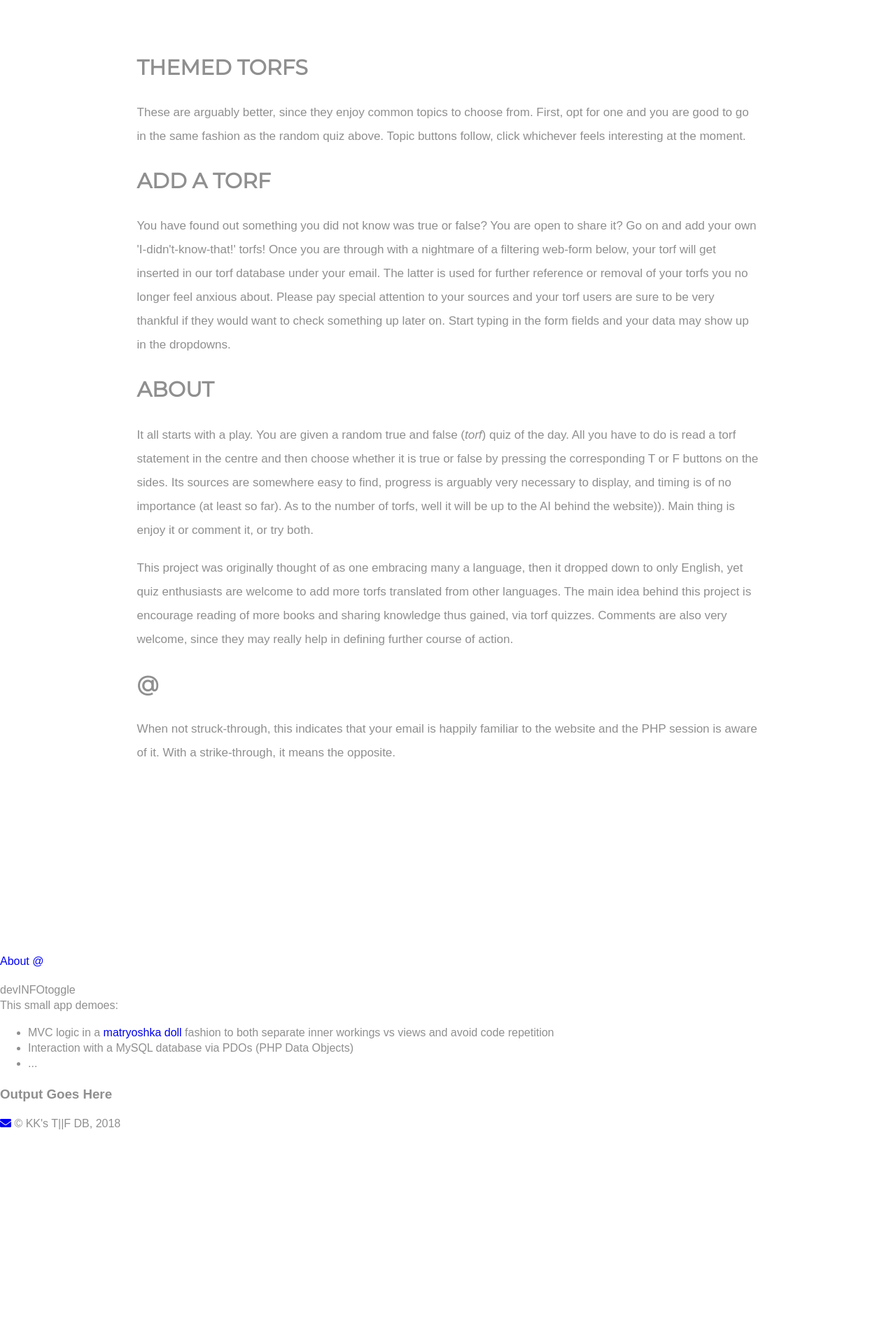
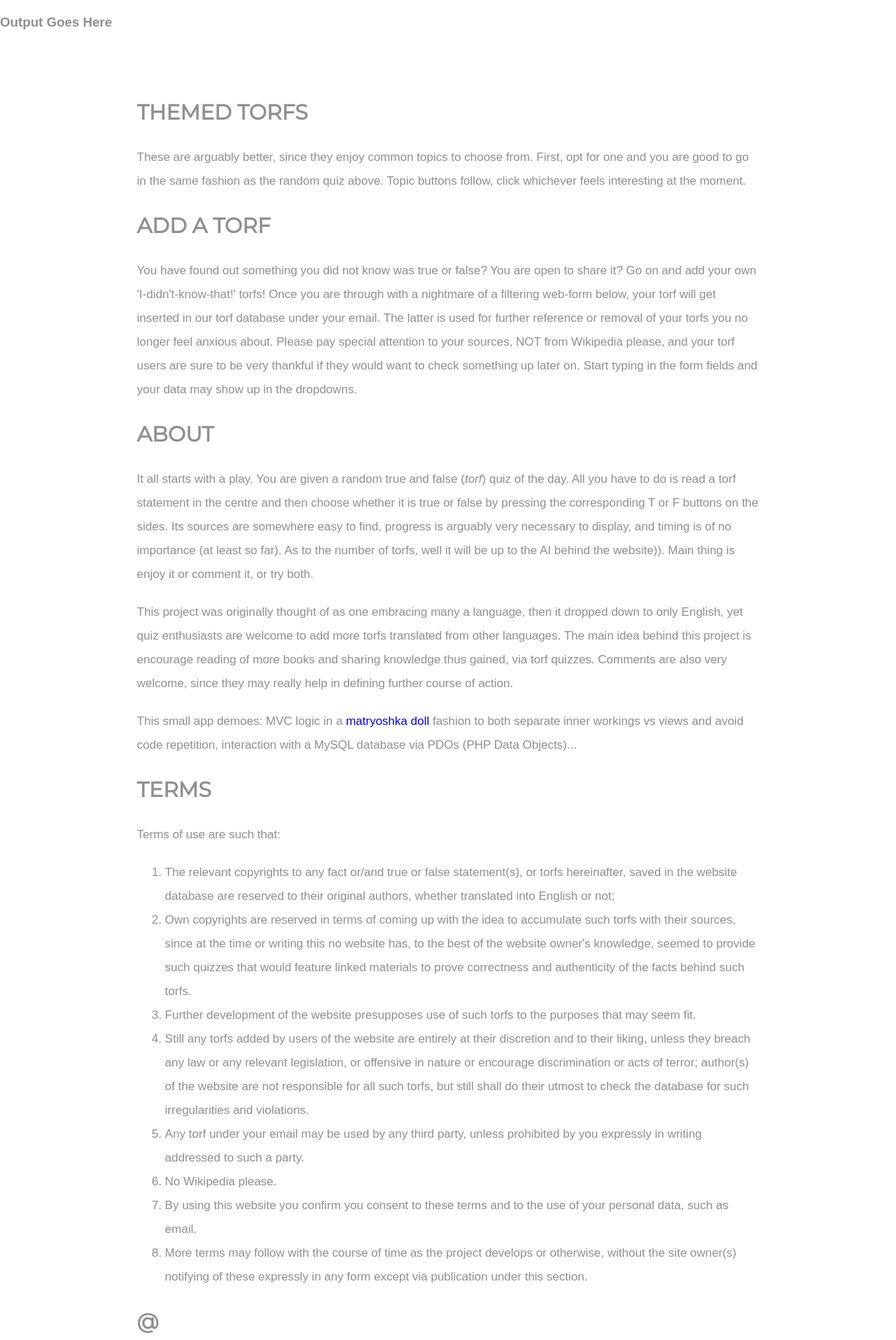
Before and after one commit to kirkoov/trueorfalse, a PHP site: page /templates/layout.php in a window 1280 px wide. Shown: the part 500-2415 px from the top of the page at 70% size. Before the commit the page ends 2114 px from the top, so only its background shows below. Run offline with PHP 8.4, Linux system fonts and the light colour scheme; the template is opened without the code that fills it, so the values that code supplies are empty; some libraries are stand-ins or nearby versions; some web fonts are replaced.

Commit message:
Added some text that may serve as foundation for details

```diff
--- a/public/css/custom.css
+++ b/public/css/custom.css
@@ -156,7 +156,7 @@ h1 {
   font-family: "Montserrat", sans-serif;
 }
 
-p {
+p, ol {
   margin-bottom: 20px;
   font-size: 17px;
   line-height: 2;
@@ -220,141 +220,7 @@ p {
   }
 }
 
-/*body {
-  padding: 10px;
-  color: black;
-}
 
-h3, label, #intro, .subscript, footer {
-
-  color: #839192;
-  -moz-hyphens: auto;
-  -webkit-hyphens: auto;
-  -ms-hyphens: auto;
-}
-
-h1 {
-
-  font-size: ;
-  font-weight: bold;
-}
-
-a {
-  text-decoration: none;
-  color: inherit;
-}
-
-#signin-email {
-  text-decoration: line-through;
-}
-
-#navbar {
-  font-family: 'Amatic SC', cursive;
-  font-size: 1.7em;
-}
-
-.topnav {
-  overflow: hidden;
-}
-
-.topnav a {
-  list-style-type: none;
-  margin: 0;
-  padding: 0;
-  float: left;
-  display: block;
-  text-align: center;
-  padding: 14px 16px;
-}
-
-.topnav a:hover {
-  border-radius: 3px;
-  background-color: #cccccc;
-  color: white;
-  cursor: pointer;
-}
-
-form {
-  border: 1px solid;
-  border-radius: 3px;
-  padding: 10px 7px 10px 4px;
-}
-
-form > input {
-  margin-left:4px;
-  padding-left:5px;
-  height: 35px;
-  border: 1px solid silver;
-  border-radius: 3px;
-}
-
-label {
-  font-size: larger;
-  display: block;
-  margin: 5px;
-  color: grey;
-}
-
-header, #welcome {
-  text-align: center;
-}
-
-#intro {
-  color: black;
-}
-
-.button {
-  text-align: center;
-  outline: none;
-  border: none;
-  box-shadow: 0 3px #999;
-  border-radius: 3px;
-  font-family: 'Amatic SC', cursive;
-  font-size: 1.7em;
-  vertical-align: middle;
-}
-
-.button:hover {
-  background-color: #cccccc;
-  color: white;
-  cursor: pointer;
-}
-
-.button:active {
-  background-color: #cccccc;
-  box-shadow: 0 2px #666;
-  transform: translateY(1px);
-}
-
-.button:disabled {
-  cursor: not-allowed;
-}
-
-label > input {
-  line-height: 30px;
-}
-
-label > * {
-  display: block;
-  width: 99.3%;
-}
-
-
-#info {
-  cursor: pointer;
-  float: right;
-}
-
-#intro {
-  display: none;
-}
-
-.subscript {
-  font-size: small;
-  font-weight: bold;
-  vertical-align: bottom;
-}
-*/
 .no-js {
 /* This CSS code will only show up if JS is disabled. */
   background-color: lightgray;
--- a/templates/layout.php
+++ b/templates/layout.php
@@ -37,7 +37,9 @@
             <li><a href=".sec02">themed torfs</a></li>
             <li><a href=".sec03">add a torf</a></li>
             <li><a href=".sec04">about</a></li>
-            <li><a href=".sec05">@</a></li>
+            <li><a href=".sec05">terms</a></li>
+            <li><a href=".sec06">@</a></li>
+
 
           </ul>
         </nav>
@@ -48,44 +50,37 @@
       <h1><span>welcome to kk's</span><br>true||false</h1>
     </div>
 
+    <main>
+      <h3>Output Goes Here</h3>
+      <?=$output?>
+    </main>
+
     <div class="row content">
       <!-- <h1 class="sec01">?</h1>
       <p></p> -->
       <h1 class="sec02">themed torfs</h1>
       <p>These are arguably better, since they enjoy common topics to choose from. First, opt for one and you are good to go in the same fashion as the random quiz above. Topic buttons follow, click whichever feels interesting at the moment.</p>
       <h1 class="sec03">add a torf</h1>
-      <p>You have found out something you did not know was true or false? You are open to share it? Go on and add your own 'I-didn't-know-that!' torfs! Once you are through with a nightmare of a filtering web-form below, your torf will get inserted in our torf database under your email. The latter is used for further reference or removal of your torfs you no longer feel anxious about. Please pay special attention to your sources and your torf users are sure to be very thankful if they would want to check something up later on. Start typing in the form fields and your data may show up in the dropdowns.</p>
+      <p>You have found out something you did not know was true or false? You are open to share it? Go on and add your own 'I-didn't-know-that!' torfs! Once you are through with a nightmare of a filtering web-form below, your torf will get inserted in our torf database under your email. The latter is used for further reference or removal of your torfs you no longer feel anxious about. Please pay special attention to your sources, NOT from Wikipedia please, and your torf users are sure to be very thankful if they would want to check something up later on. Start typing in the form fields and your data may show up in the dropdowns.</p>
       <h1 class="sec04">about</h1>
       <p>It all starts with a play. You are given a random true and false (<i>torf</i>) quiz of the day. All you have to do is read a torf statement in the centre and then choose whether it is true or false by pressing the corresponding T or F buttons on the sides. Its sources are somewhere easy to find, progress is arguably very necessary to display, and timing is of no importance (at least so far). As to the number of torfs, well it will be up to the AI behind the website)). Main thing is enjoy it or comment it, or try both.</p>
       <p>This project was originally thought of as one embracing many a language, then it dropped down to only English, yet quiz enthusiasts are welcome to add more torfs translated from other languages. The main idea behind this project is encourage reading of more books and sharing knowledge thus gained, via torf quizzes. Comments are also very welcome, since they may really help in defining further course of action.</p>
-        <h1 class="sec05">@</h1>
+      <p>This small app demoes: MVC logic in a <a href="https://en.wikipedia.org/wiki/Matryoshka_doll">matryoshka doll</a> fashion to both separate inner workings vs views and avoid code repetition, interaction with a MySQL database via PDOs (PHP Data Objects)...</p>
+      <h1 class="sec05">terms</h1>
+      <p>Terms of use are such that:
+        <ol>
+          <li>The relevant copyrights to any fact or/and true or false statement(s), or torfs hereinafter, saved in the website database are reserved to their original authors, whether translated into English or not;</i>
+            <li>Own copyrights are reserved in terms of coming up with the idea to accumulate such torfs with their sources, since at the time or writing this no website has, to the best of the website owner's knowledge, seemed to provide such quizzes that would feature linked materials to prove correctness and authenticity of the facts behind such torfs.</li>
+            <li>Further development of the website presupposes use of such torfs to the purposes that may seem fit.</li>
+            <li>Still any torfs added by users of the website are entirely at their discretion and to their liking, unless they breach any law or any relevant legislation, or offensive in nature or encourage discrimination or acts of terror; author(s) of the website are not responsible for all such torfs, but still shall do their utmost to check the database for such irregularities and violations.</li>
+            <li>Any torf under your email may be used by any third party, unless prohibited by you expressly in writing addressed to such a party.</li>
+            <li>No Wikipedia please.</li>
+            <li>By using this website you confirm you consent to these terms and to the use of your personal data, such as email.</li>
+              <li>More terms may follow with the course of time as the project develops or otherwise, without the site owner(s) notifying of these expressly in any form except via publication under this section.</li>
+        </ol>
+      </p>
+      <h1 class="sec06">@</h1>
       <p>When not struck-through, this indicates that your email is happily familiar to the website and the PHP session is aware of it. With a strike-through, it means the opposite.</p>
-    </div>
-
-    <div class="topnav" id="navbar">
-      <a href="#about">About</a>
-      <a href="#email" id="signin-email" title="Your @ to sign in">@</a>
-    </div>
-
-
-
-    <div id="welcome">
-      <h3></h3>
-    </div>
-
-    <div id="info"><span class="subscript">dev</span>INFO<span class="subscript">toggle</span></div>
-    <div id="intro">This small app demoes:<ul>
-      <li>MVC logic in a <a href="https://en.wikipedia.org/wiki/Matryoshka_doll">matryoshka doll</a> fashion to both separate inner workings vs views and avoid code repetition</li>
-      <li>Interaction with a MySQL database via PDOs (PHP Data Objects)</li>
-      <li>...</li></ul>
-    </div>
-
-    <main>
-      <h3>Output Goes Here</h3>
-      <?//=$output?>
-
-    </main>
-
       <footer>
         <script src="js/vendor/modernizr-3.6.0.min.js"></script>
         <script src="https://code.jquery.com/jquery-3.3.1.min.js" integrity="sha256-FgpCb/KJQlLNfOu91ta32o/NMZxltwRo8QtmkMRdAu8=" crossorigin="anonymous"></script>
@@ -102,7 +97,8 @@
         <noscript>
           <div id="noscript-warning">Things work and look better with JavaScript enabled.</div>
         </noscript>
-      <a href="mailto:k.koovshinov@gmail.com"><i class="fa fa-envelope"></i></a> &copy; <?="KK's T||F DB, " . date("Y")?>
+        <a href="mailto:k.koovshinov@gmail.com"><i class="fa fa-envelope"></i></a> &copy; <?="KK, " . date("Y")?>
       </footer>
+    </div>
   </body>
 </html>
```
Lines whose indentation alone changed are shown as unchanged.
